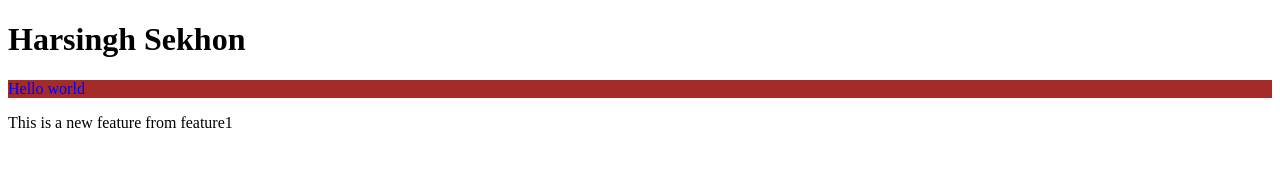
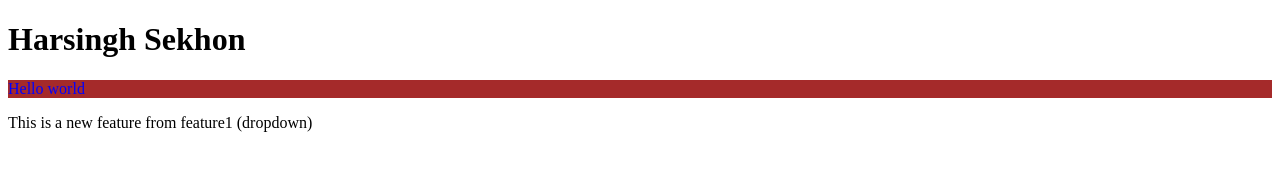
Before and after one commit to harriputterr/localrepo, a plain HTML site: page index.html in a window 1280 px wide. Drawn offline with Linux system fonts and the light colour scheme.

Commit message:
Added dropdown

```diff
--- a/index.html
+++ b/index.html
@@ -8,6 +8,6 @@
 <body>
     <h1>Harsingh Sekhon</h1>
     <p style="color: blue; background-color: brown;">Hello world</p>
-    <p>This is a new feature from feature1</p>
+    <p>This is a new feature from feature1 (dropdown)</p>
 </body>
 </html>
```
